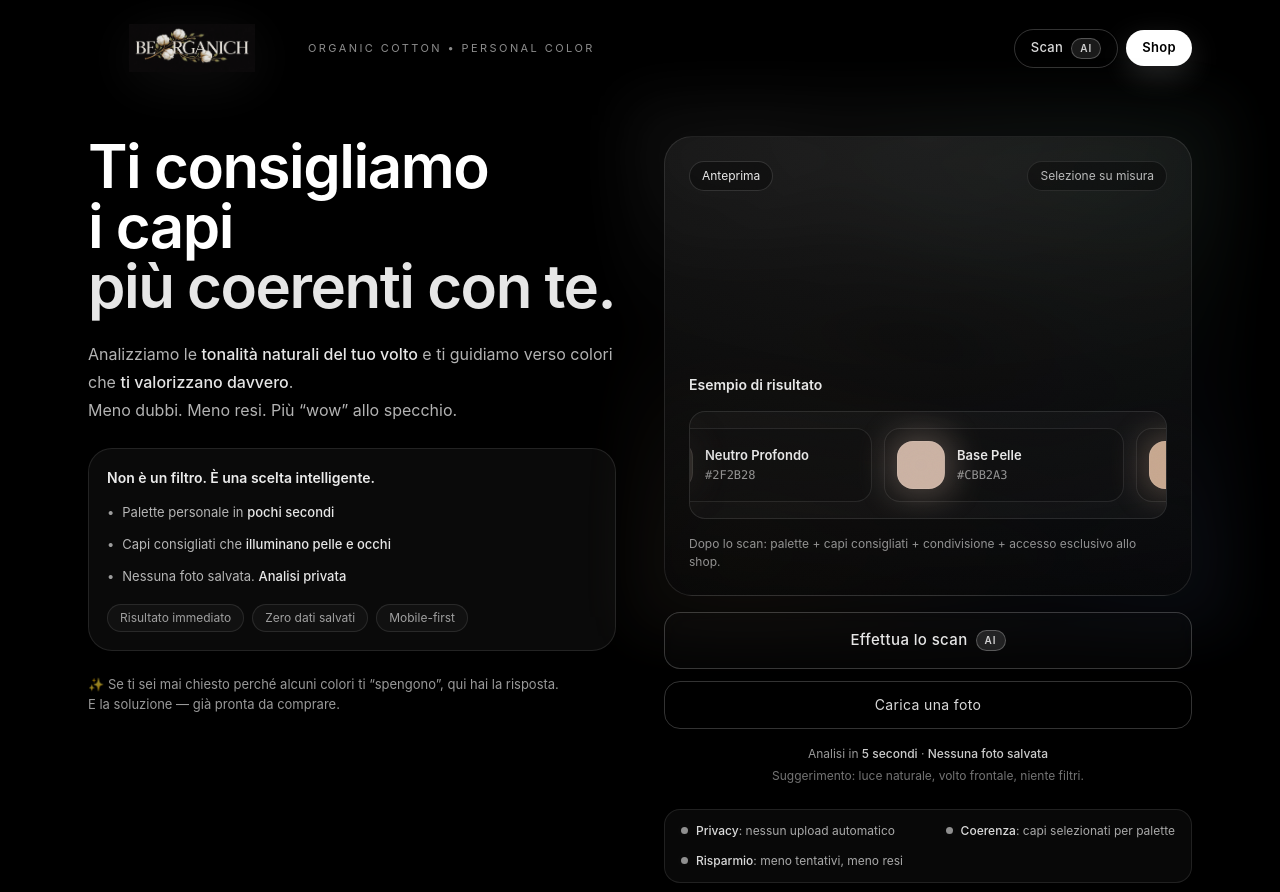
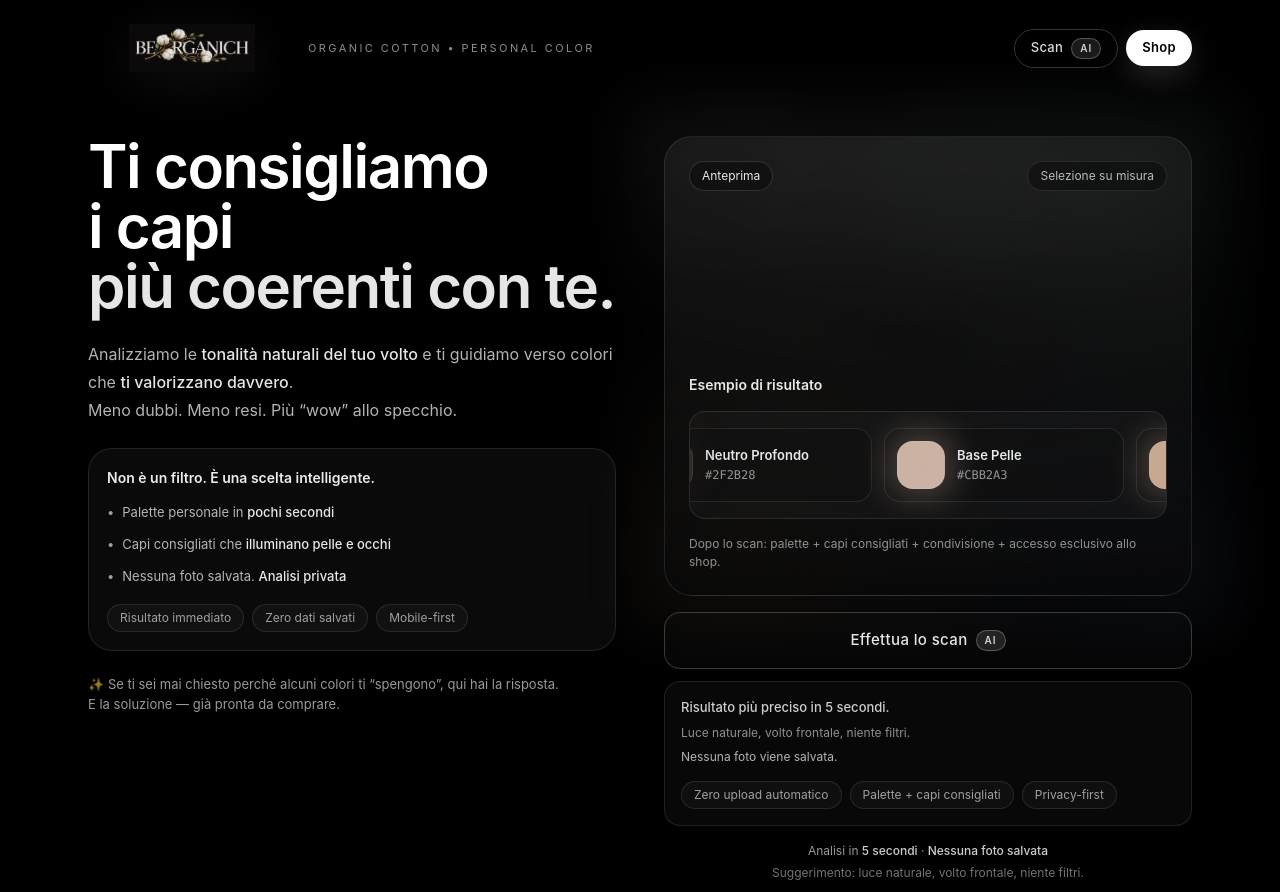
Before and after one commit to gbaldino95/beorganich, a Next.js app: page / in a window 1280 px wide. Shown: the top 892 px of the page. Built offline with nearby package versions, Linux system fonts and the light colour scheme.

Commit message:
Home: remove upload CTA, add persuasive block

```diff
--- a/app/page.tsx
+++ b/app/page.tsx
@@ -417,16 +417,23 @@ export default function HomePage() {
             <div className="grid gap-3">
               <ScanButton label="Effettua lo scan" />
 
-              <button
-                onClick={onPickPhoto}
-                className="
-                  h-12 w-full rounded-2xl border border-white/20
-                  text-[14px] tracking-wide text-white/85
-                  hover:bg-white/[0.06] transition active:scale-[0.99]
-                "
-              >
-                Carica una foto
-              </button>
+              <div className="rounded-2xl border border-white/10 bg-white/[0.03] px-4 py-4">
+  <div className="text-[13px] text-white/80 font-medium">
+    Risultato più preciso in 5 secondi.
+  </div>
+
+  <div className="mt-1 text-[12px] leading-6 text-white/55">
+    Luce naturale, volto frontale, niente filtri.
+    <br />
+    <span className="text-white/70">Nessuna foto viene salvata.</span>
+  </div>
+
+  <div className="mt-3 flex flex-wrap gap-2">
+    <span className="pill subtle">Zero upload automatico</span>
+    <span className="pill subtle">Palette + capi consigliati</span>
+    <span className="pill subtle">Privacy-first</span>
+  </div>
+</div>
 
               {/* Tooltip persuasive + status */}
               <div className="mt-1 grid gap-1 text-center">
```
